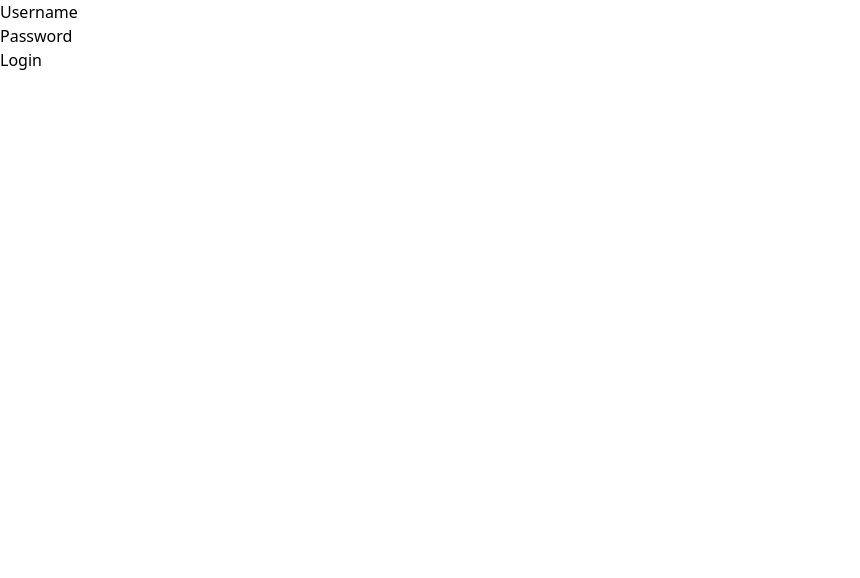
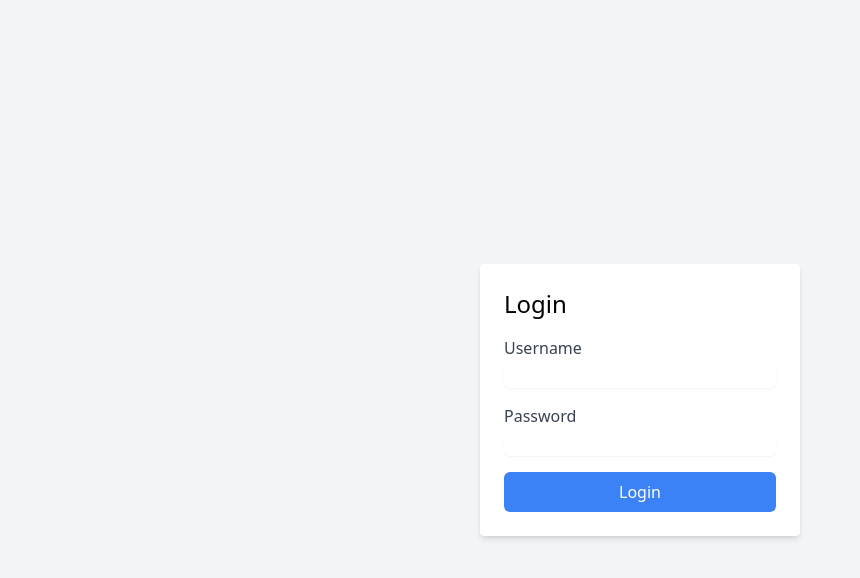
Before and after one commit to TheTomre/ElevationFrontendBootcamp, a React (Vite) app in the folder react/admin-dashboard/dashboard/: page /login in a window 1280 px wide. Shown: the top 578 px of the page, without its empty margins (0-860 px from the left). Built offline with nearby package versions, Linux system fonts and the light colour scheme.

Commit message:
refactor: Update LoginForm component with Tailwind CSS styles

```diff
--- a/react/admin-dashboard/dashboard/src/components/LoginForm.tsx
+++ b/react/admin-dashboard/dashboard/src/components/LoginForm.tsx
@@ -20,26 +20,33 @@ const LoginForm: React.FC = () => {
   };
 
   return (
-    <form onSubmit={handleSubmit}>
-      <div>
-        <label>Username</label>
+    <div className="min-h-screen flex items-center justify-center bg-gray-100">
+      <form onSubmit={handleSubmit} className="bg-white p-6 rounded shadow-md w-80">
+        <h2 className="text-2xl mb-4">Login</h2>
+        <div className="mb-4">
+          <label className="block text-gray-700">Username</label>
           <input
             type="text"
             value={username}
             onChange={(e) => setUsername(e.target.value)}
+            className="mt-1 block w-full border-gray-300 rounded-md shadow-sm focus:ring focus:ring-opacity-50"
           />
         </div>
-      <div>
-        <label>Password</label>
+        <div className="mb-4">
+          <label className="block text-gray-700">Password</label>
           <input
             type="password"
             value={password}
             onChange={(e) => setPassword(e.target.value)}
+            className="mt-1 block w-full border-gray-300 rounded-md shadow-sm focus:ring focus:ring-opacity-50"
           />
         </div>
-      {error && <div>{error}</div>}
-      <button type="submit">Login</button>
+        {error && <div className="text-red-500 mb-4">{error}</div>}
+        <button type="submit" className="w-full bg-blue-500 text-white py-2 rounded-md hover:bg-blue-600">
+          Login
+        </button>
       </form>
+    </div>
   );
 };
 
```
Lines whose indentation alone changed are shown as unchanged.
